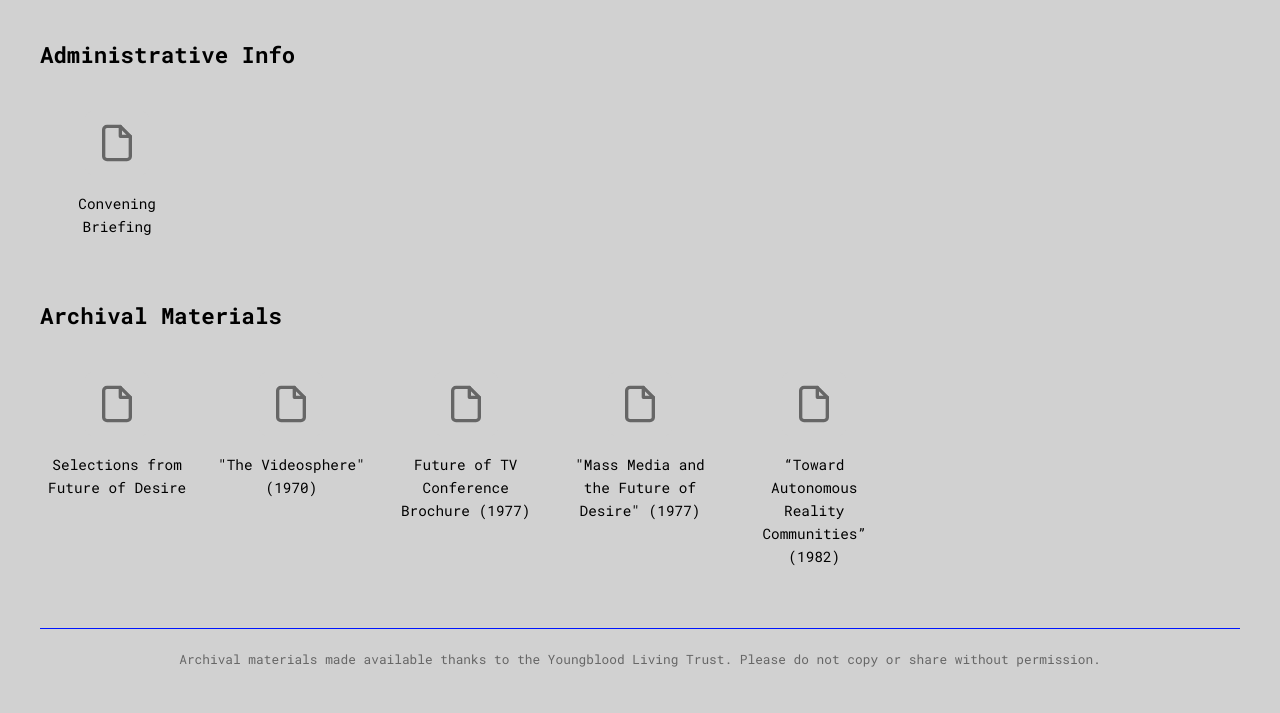
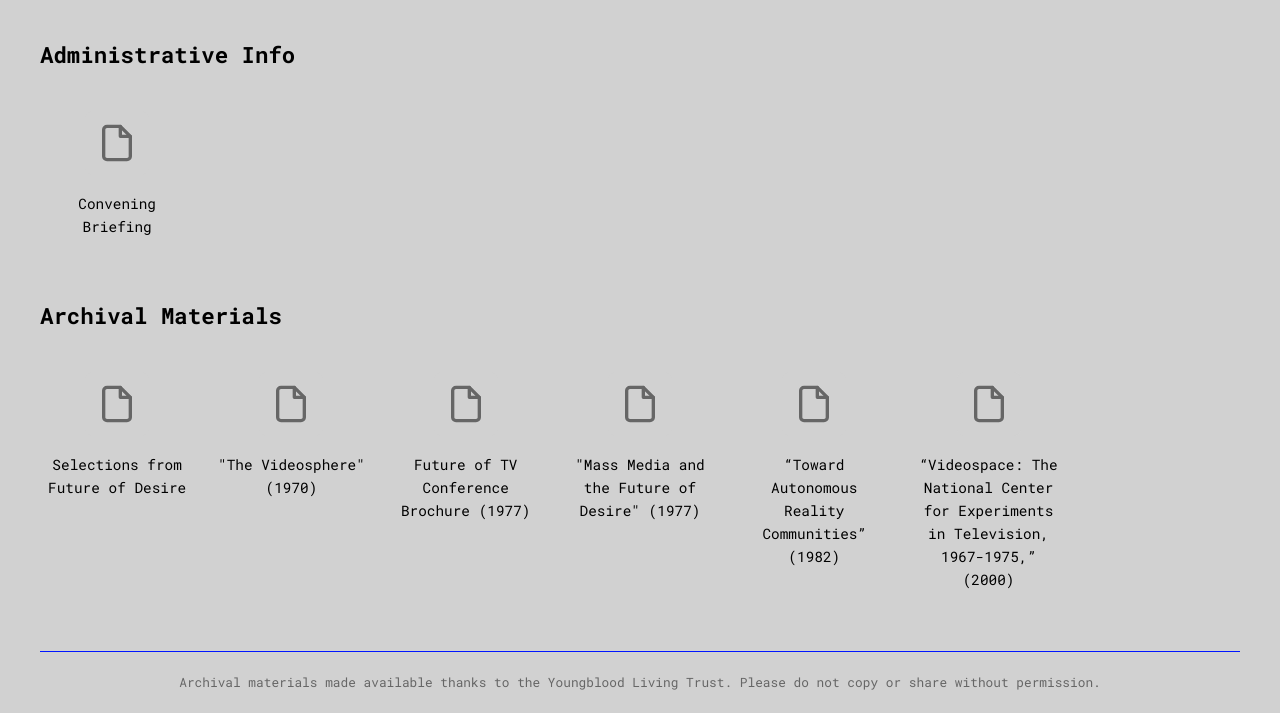
Before and after one commit to hannah-grayarea/future-of-desire, a plain HTML site: page index.html in a window 1280 px wide. Shown: the part 170-883 px from the top of the page. Before the commit the page ends 860 px from the top, so only its background shows below. Drawn offline with Linux system fonts and the light colour scheme.

Commit message:
add ncet book

```diff
--- a/index.html
+++ b/index.html
@@ -121,6 +121,13 @@
                 </svg>
                 <div class="file-caption">“Toward Autonomous Reality Communities” (1982)</div>
             </a>
+            <a href="files/NCET_BOOK.pdf" target="_blank" class="file-item">
+                <svg class="file-icon" viewBox="0 0 24 24" fill="none" xmlns="http://www.w3.org/2000/svg">
+                    <path d="M14 2H6C5.46957 2 4.96086 2.21071 4.58579 2.58579C4.21071 2.96086 4 3.46957 4 4V20C4 20.5304 4.21071 21.0391 4.58579 21.4142C4.96086 21.7893 5.46957 22 6 22H18C18.5304 22 19.0391 21.7893 19.4142 21.4142C19.7893 21.0391 20 20.5304 20 20V8L14 2Z" stroke="#666" stroke-width="2" stroke-linecap="round" stroke-linejoin="round"/>
+                    <path d="M14 2V8H20" stroke="#666" stroke-width="2" stroke-linecap="round" stroke-linejoin="round"/>
+                </svg>
+                <div class="file-caption">“Videospace: The National Center for Experiments in Television, 1967-1975,” (2000)</div>
+            </a>
         </div>
     </section>
     <footer style="text-align: center; color: #666; font-size: 0.8em; margin-top: 40px; border-top: 1px solid #0015FF; padding-top: 20px;">
```
Also changed, not shown: 2 other files.
